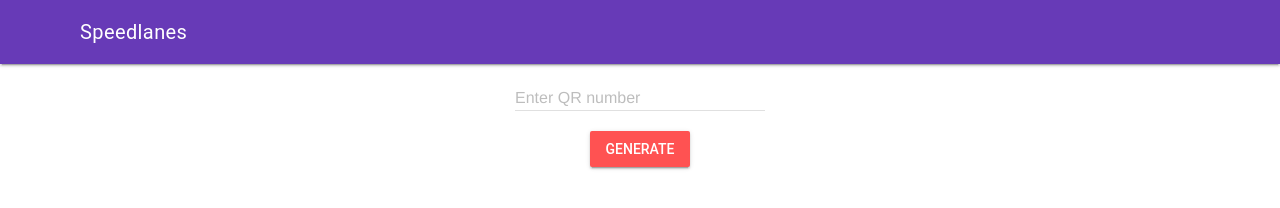
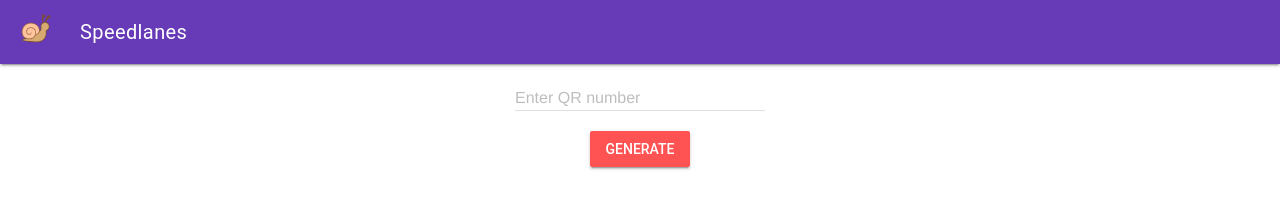
Before and after one commit to jameshale14/speedlanes, a plain HTML site: page public/index.html in a window 1280 px wide. Drawn offline with Linux system fonts and the light colour scheme; some packages are replaced by stand-ins of ours.

Commit message:
Added logo for licenses, info popup, etc... (todo)
formatting...

```diff
--- a/public/index.html
+++ b/public/index.html
@@ -23,8 +23,8 @@
   <script defer src="lib/jquery.min.js"></script>
   <script defer src="lib/qrcode.min.js"></script>
   <script defer src="js/index.js"></script>
-  <link rel="stylesheet" href="lib/material.min.css" media = "all"/>
-  <link rel="stylesheet" href="lib/material_icons.css" media = "all"/>
+  <link rel="stylesheet" href="lib/material.min.css" media="all" />
+  <link rel="stylesheet" href="lib/material_icons.css" media="all" />
   <script defer src="lib/material.min.js"></script>
 
 </head>
@@ -32,8 +32,9 @@
 <body style="overscroll-behavior-y: contain;" onload="init()">
   <div class="mdl-layout mdl-layout--fixed-header mdl-js-layout">
     <header class="mdl-layout__header">
+      <button class="mdl-layout__drawer-button"><img style="height: 30px; width:30px;margin-bottom:20px;"src="images/logo.png"></button>
       <div class="mdl-layout__header-row">
-        <span class="mdl-layout__title">Speedlanes</span>
+          <span class="mdl-layout__title">Speedlanes</span>
         <div class="mdl-layout-spacer"></div>
         <!-- Icon button -->
         <button id="changebtn" class="mdl-button mdl-js-button mdl-button--icon" onclick="changeMode()">
```
